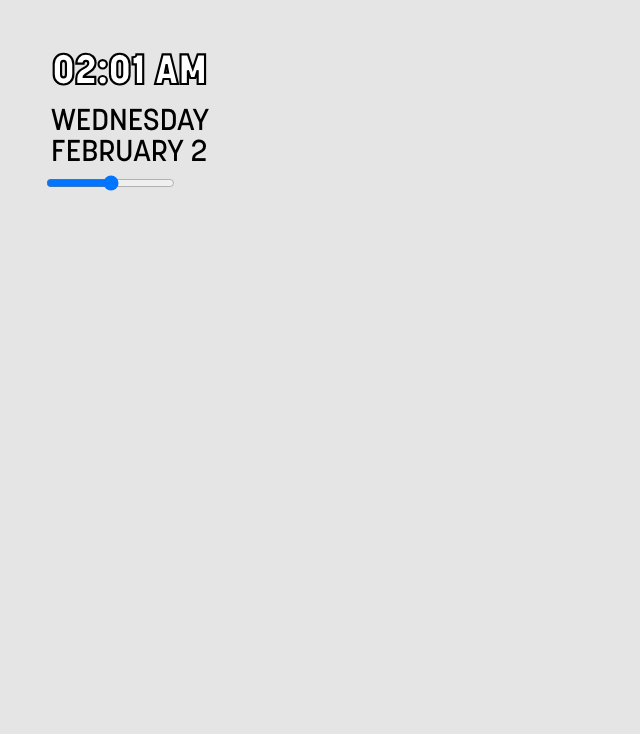
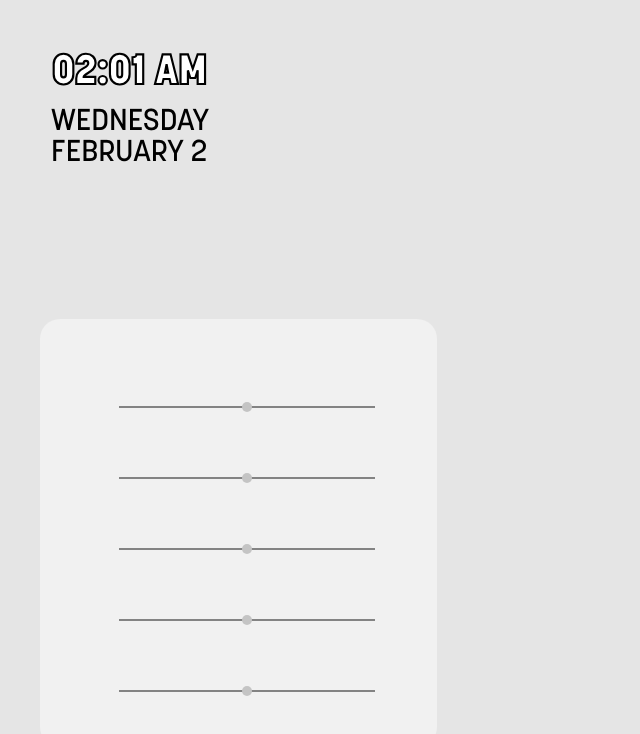
Before and after one commit to WITS-Team-1/client, a React (Create React App) app: page / in a window 1280 px wide. Shown: the top 734 px of the page, without its empty margins (0-640 px from the left). Built offline with nearby package versions, Linux system fonts and the light colour scheme.

Commit message:
make container and sliders

```diff
--- a/src/SoundWidget/SoundWidget.css
+++ b/src/SoundWidget/SoundWidget.css
@@ -1,8 +1,72 @@
-p,
-label {
-    font: 1rem 'Korolev', sans-serif;
+.slider-container {
+    display: flex;
+    flex-direction: column;
+    justify-content: flex-start;
+    align-items: start;
+    padding-top: 85px;
+    padding-left: 77px;
+    width: 320px;
+    height: 343px;
+    top: 150px;
+
+    background: #f1f1f1;
+    border-radius: 20px;
+
+    --volume-bar-height: 2px;
+
+    position: relative;
 }
 
-input {
-    margin: .4rem;
+
+.range1 {
+    -webkit-appearance: none;
+    background-color: #838383;
+    height: var(--volume-bar-height);
+    width: 80%;
+    cursor: pointer;
+    opacity: 1;
 }
+
+.range2 {
+    -webkit-appearance: none;
+    background-color: #838383;
+    height: var(--volume-bar-height);
+    position: relative;
+    top: 65px;
+    width: 80%;
+    cursor: pointer;
+    opacity: 1;
+}
+
+.range3 {
+    -webkit-appearance: none;
+    background-color: #838383;
+    height: var(--volume-bar-height);
+    position: relative;
+    top: 130px;
+    width: 80%;
+    cursor: pointer;
+    opacity: 1;
+}
+
+.range4 {
+    -webkit-appearance: none;
+    background-color: #838383;
+    height: var(--volume-bar-height);
+    position: relative;
+    top: 195px;
+    width: 80%;
+    cursor: pointer;
+    opacity: 1;
+}
+
+.range5 {
+    -webkit-appearance: none;
+    background-color: #838383;
+    height: var(--volume-bar-height);
+    position: relative;
+    top: 260px;
+    width: 80%;
+    cursor: pointer;
+    opacity: 1;
+}
--- a/src/SoundWidget/SoundWidget.js
+++ b/src/SoundWidget/SoundWidget.js
@@ -1,15 +1,18 @@
 import React, { useEffect, useState } from "react";
 import './SoundWidget.css';
+import './thumb.css';
 
 function SoundWidget() {
     return (
         <div className='slider-container'>
-            <div className="volume-bar-cover"></div>
             <div className='thumb'></div>
-            <input type='range' step='0.01' className='range'/>
+            <input type='range' min='0' max='100' step='0.01' className='range1'/>
+            <input type='range' min='0' max='100' step='0.01' className='range2'/>
+            <input type='range' min='0' max='100' step='0.01' className='range3'/>
+            <input type='range' min='0' max='100' step='0.01' className='range4'/>
+            <input type='range' min='0' max='100' step='0.01' className='range5'/>
         </div>
+
     );
 }
 export default SoundWidget;
-
-// https://www.youtube.com/watch?v=AYBuL8FhgwA
--- a/src/SoundWidget/thumb.css
+++ b/src/SoundWidget/thumb.css
@@ -1,13 +1,49 @@
 .slider-container {
-    --thumb-width: 20px;
-    --thumb-height: 20px;
+    --thumb-width: 10px;
+    --thumb-height: 10px;
 }
 
-.range::-webkit-slider-thumb {
+.range1::-webkit-slider-thumb {
     -webkit-appearance: none;
     width: var(--thumb-width);
     height: var(--thumb-height);
-    background: #838383;
+    background: #c4c4c4;
     border-radius: 50%;
     cursor: pointer;
 }
+
+.range2::-webkit-slider-thumb {
+    -webkit-appearance: none;
+    width: var(--thumb-width);
+    height: var(--thumb-height);
+    background: #c4c4c4;
+    border-radius: 50%;
+    cursor: pointer;
+}
+
+.range3::-webkit-slider-thumb {
+    -webkit-appearance: none;
+    width: var(--thumb-width);
+    height: var(--thumb-height);
+    background: #c4c4c4;
+    border-radius: 50%;
+    cursor: pointer;
+}
+
+.range4::-webkit-slider-thumb {
+    -webkit-appearance: none;
+    width: var(--thumb-width);
+    height: var(--thumb-height);
+    background: #c4c4c4;
+    border-radius: 50%;
+    cursor: pointer;
+}
+
+.range5::-webkit-slider-thumb {
+    -webkit-appearance: none;
+    width: var(--thumb-width);
+    height: var(--thumb-height);
+    background: #c4c4c4;
+    border-radius: 50%;
+    cursor: pointer;
+}
```
